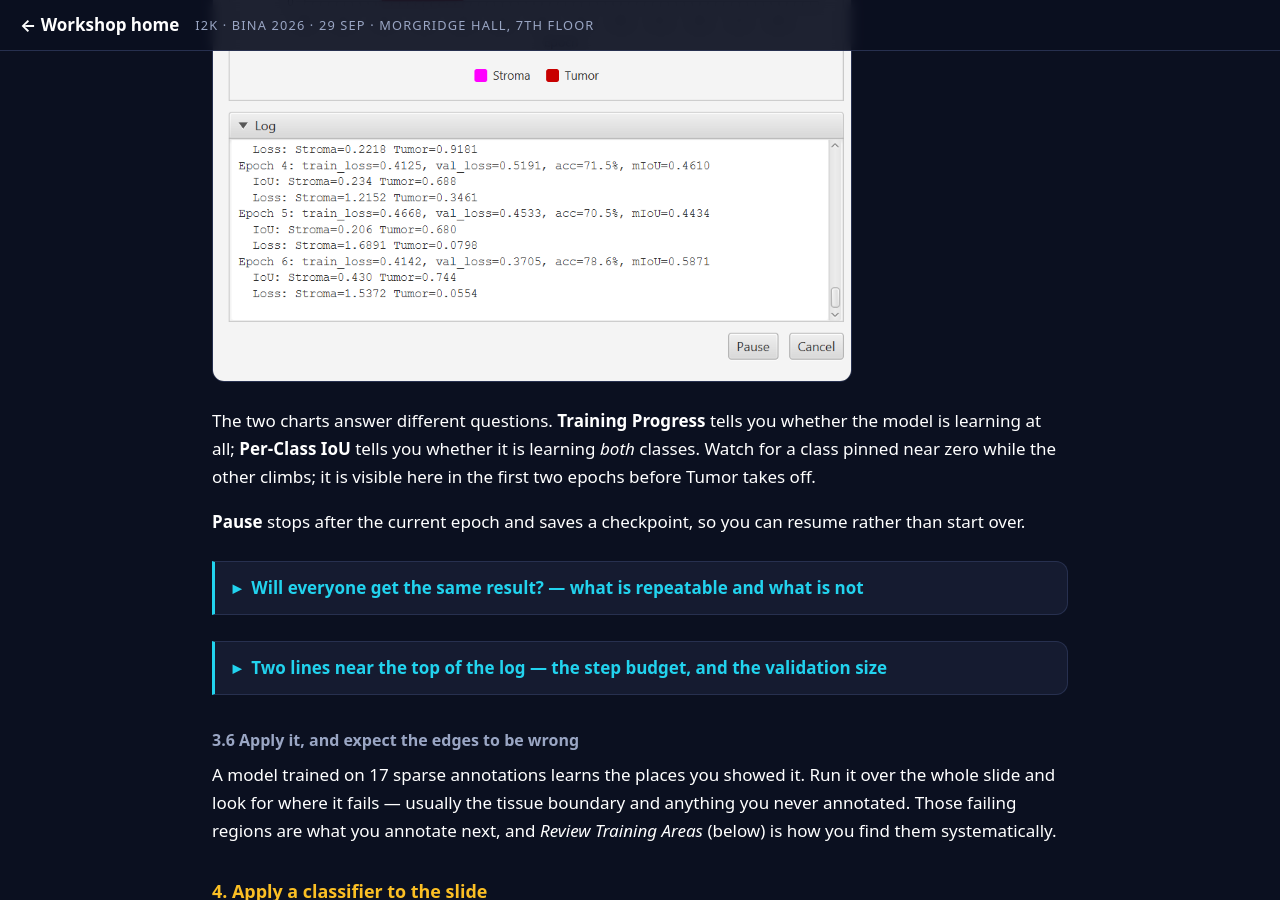
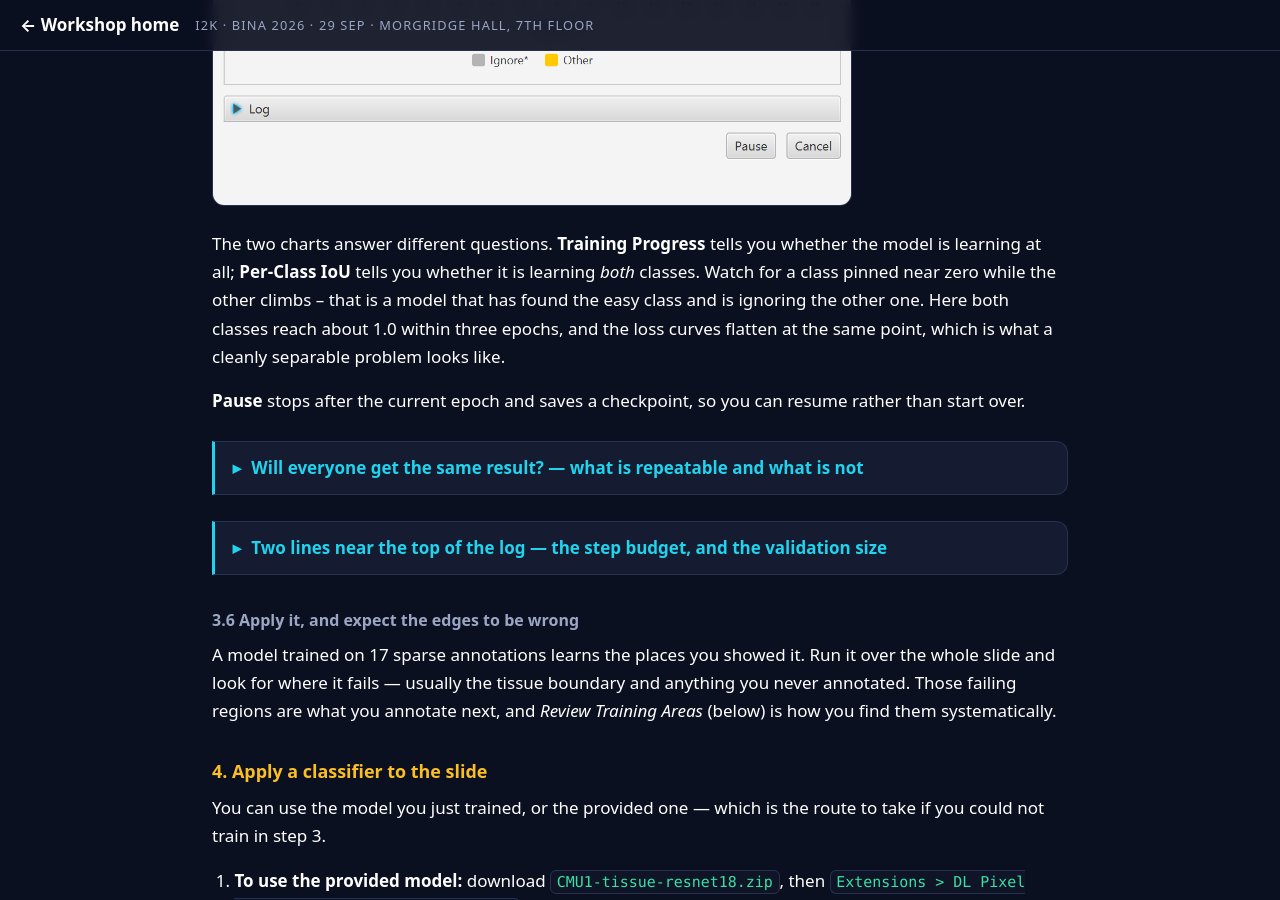
Before and after one commit to MichaelSNelson/BINA-I2K-2026-QuPath-Extensions, a Jekyll site: the page built from docs/02-dl-pixel-classifier.md, in a window 1280 px wide and 900 px high, scrolled down 8723 px. Built offline with Jekyll 4.4.1, drawn with Linux system fonts in a browser that asks for light colours.

Commit message:
dl-classifier guide: new training figure, and match the profile it ships
The training-in-progress screenshot is re-captured on the Brightfield demo,
so it now shows the Ignore* and Other classes the exercise actually uses
rather than Stroma and Tumor. Its alt text described the old figure in full
-- epoch 6 of 100, batch 2 of 2, a scrolling Log pane, and a Tumor curve
climbing from zero -- none of which is in the new one. Rewritten to match:
epoch 16 of 40, batch 2 of 6, 2s/epoch, a collapsed Log pane, and both
classes flat near 1.0 from epoch 3.

The sentence after it pointed at a class pinned near zero "visible here in
the first two epochs before Tumor takes off". That shape is not in the new
figure, so the paragraph now keeps the warning as a thing to watch for and
describes what this run actually shows instead.

Panel 5 still said 100 epochs; the shipped ResNet18_fast_tissue.json says
40. Aligned the prose to the file, and committed the profile's own pending
change (100 -> 40 epochs, early stopping val_loss -> disabled) so the guide
and the download agree.

```diff
--- a/data/dl-pixel-classifier/ResNet18_fast_tissue.json
+++ b/data/dl-pixel-classifier/ResNet18_fast_tissue.json
@@ -8,7 +8,7 @@
   "input_height": 256,
   "downsample": 8.0,
   "context_scale": 1,
-  "training_epochs": 100,
+  "training_epochs": 40,
   "training_settings": {
     "learning_rate": 0.001,
     "batch_size": 4,
@@ -32,7 +32,7 @@
     "ohem_adaptive_floor": true,
     "data_loader_workers": 0,
     "in_memory_dataset": "auto",
-    "early_stopping_metric": "val_loss",
+    "early_stopping_metric": "disabled",
     "early_stopping_patience": 8,
     "mixed_precision": true,
     "augmentation_config": {
--- a/docs/02-dl-pixel-classifier.md
+++ b/docs/02-dl-pixel-classifier.md
@@ -375,12 +375,13 @@
 On a recent GPU the run reaches a usable model within the first
 handful of epochs.
 
-<img src="../images/dl-pixel-classifier/training%20in%20progress.png" alt="The Training Classifier window partway through a run. A header reads Epoch 6 of 100, batch 2 of 2, with elapsed time, current loss and mean IoU, and an estimated finish time of about one second per epoch. Below are two charts: Training Progress plotting train loss and validation loss falling together over six epochs, and Per-Class IoU plotting Stroma and Tumor, where Tumor climbs steeply from zero after epoch 2 while Stroma dips and recovers. A scrolling Log pane underneath lists per-epoch loss, accuracy, mean IoU and per-class IoU. Pause and Cancel buttons sit at the bottom" width="640">
+<img src="../images/dl-pixel-classifier/training%20in%20progress.png" alt="The Training Classifier window partway through a run. A header reads Epoch 16 of 40, batch 2 of 6, with forty seconds elapsed, the current batch loss, and a line reading 2 seconds per epoch with about a minute remaining. Below are two charts: Training Progress, where train loss and validation loss both fall steeply over the first three epochs and then run flat near zero, and Per-Class IoU, legended for Ignore* and Other, sitting at about 1.0 from epoch 3 onward. A collapsed Log pane sits underneath, and Pause and Cancel buttons sit at the bottom" width="640">
 
 The two charts answer different questions. **Training Progress** tells you whether the model is
 learning at all; **Per-Class IoU** tells you whether it is learning *both* classes. Watch for a class
-pinned near zero while the other climbs; it is visible here in the
-first two epochs before Tumor takes off.
+pinned near zero while the other climbs -- that is a model that has found the easy class and is
+ignoring the other one. Here both classes reach about 1.0 within three epochs, and the loss curves
+flatten at the same point, which is what a cleanly separable problem looks like.
 
 **Pause** stops after the current epoch and saves a checkpoint, so you can resume rather than
 start over.
```
Also changed, not shown: other parts of docs/02-dl-pixel-classifier.md (+2 -2 lines), images/dl-pixel-classifier/training in progress.png.
